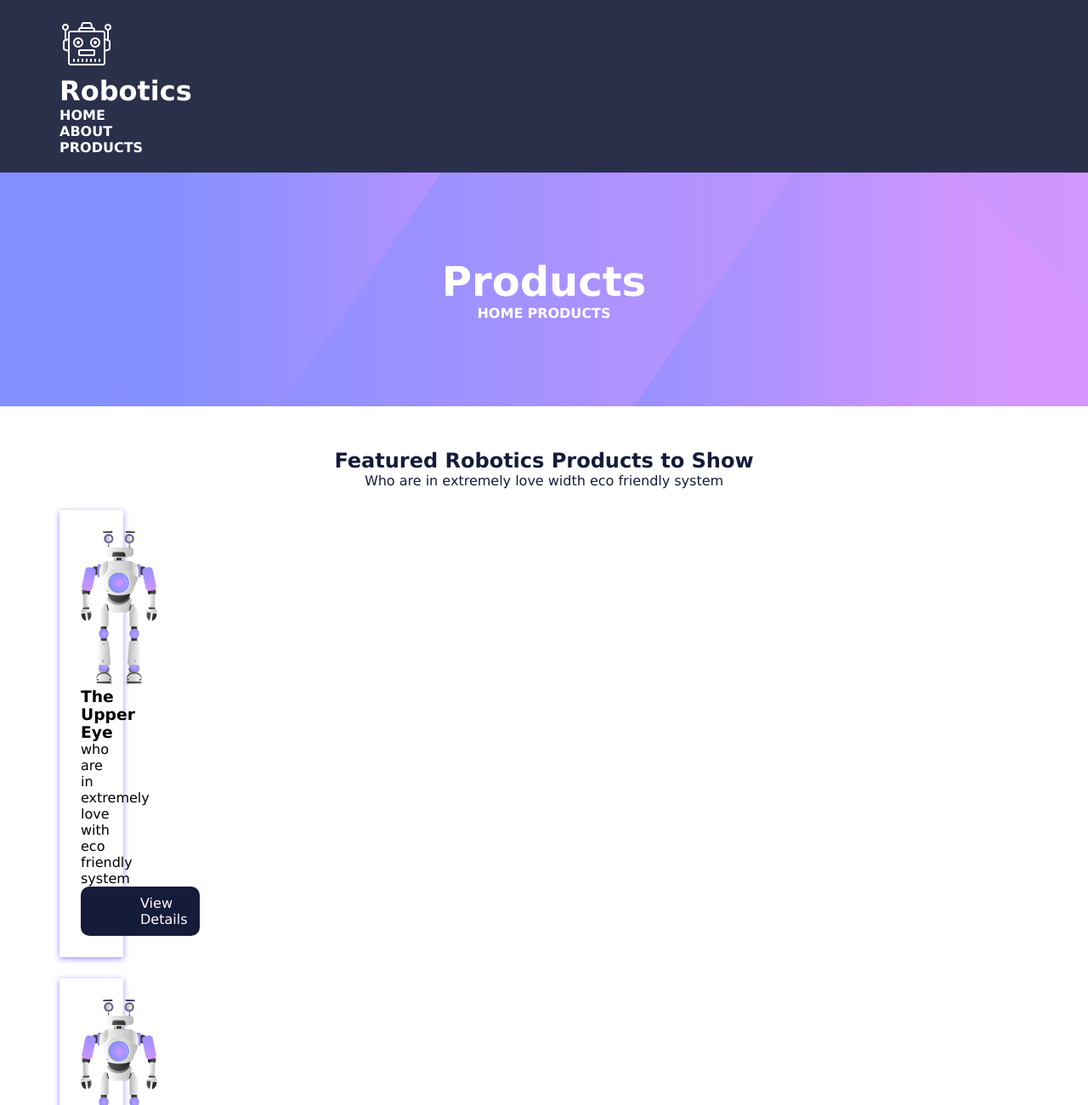
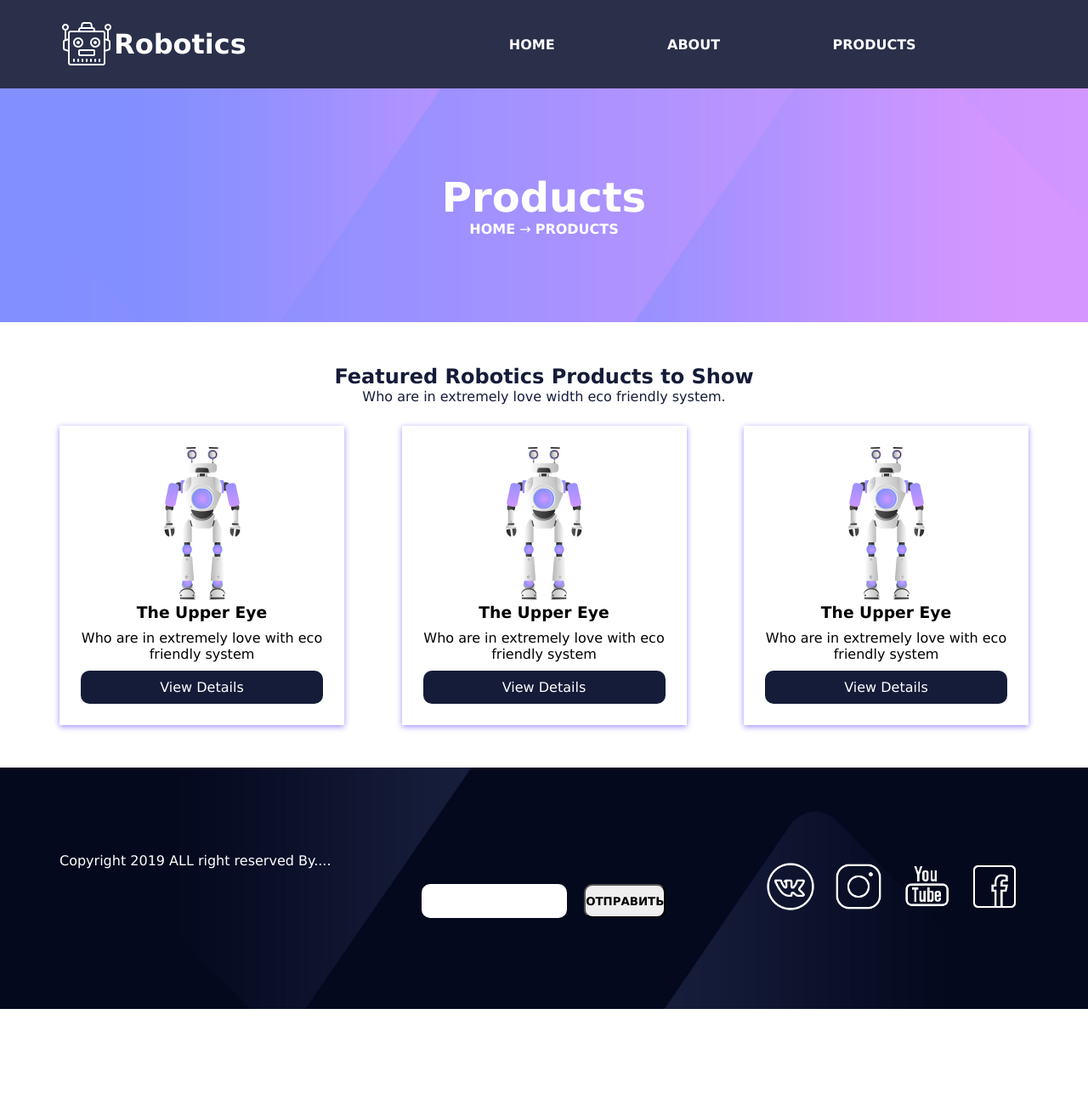
Before and after one commit to cicimor/MAXIMUM-practical-task, a plain HTML site: page index.html in a window 1280 px wide. Shown: the top 1300 px of the page at 85% size. After the commit the page ends 1187 px from the top, so only its background shows below. Drawn offline with Linux system fonts and the light colour scheme.

Commit message:
финал

```diff
--- /dev/null
+++ b/index.css
@@ -0,0 +1,109 @@
+*{
+    font-family: Verdana, Geneva, Tahoma, sans-serif;
+    margin:0;
+    padding: 0;
+}
+
+.container{
+    max-width: 1140px;
+    padding: 0 15px;
+    margin: 0 auto;
+}
+
+/* HEADER */
+
+.header{
+    width:100%;
+    color: white;
+    padding: 20px;
+    background: #151c39e8;
+	box-sizing: border-box;
+}
+
+.menu-item{
+    list-style: none;
+}
+
+.menu-link{
+    color: white;
+    text-decoration: none;
+}
+
+/* Дополнительно */
+
+.menu-link{
+    text-transform: uppercase;
+    font-weight: bold;
+}
+
+/* BANNER */
+
+.banner-section{
+    padding: 100px 0;
+    background: url(img/banner-bg.jpg);
+    background-size: cover;
+    background-position: center;
+}
+
+.banner-title{
+    font-size: 48px;
+}
+.banner-title, .banner-description{
+    text-align: center;
+    color: white;
+}
+
+/* CARDS */
+
+.cards-section{
+    padding: 50px 0px;
+}
+
+.cards-title, .cards-description{
+    color: #151c39;
+    text-align: center;
+}
+
+.card{
+    padding: 25px;
+    margin-top: 25px;
+    width: 25%;
+    background: white;
+    box-shadow: 0px 2px 7px 0px #9e90ff;
+    text-align: center;
+}
+
+.card-link{
+    text-decoration: none;
+    color: white;
+}
+
+.card-button{
+    text-align: center;
+    background: #151c39;
+    padding: 10px 70px;
+    border-radius: 10px;
+}
+
+
+.card-title, .card-text{
+    margin-bottom: 10px;
+}
+
+/* Дополнительно */
+
+.card-button{
+    cursor: pointer;
+}
+
+/* FOOTER */
+
+.footer{
+    background: url(img/footer-bg.jpg);
+    background-size: cover;
+    padding: 100px 0px;
+}
+
+.copyright{
+    color: white;
+}
--- a/index.html
+++ b/index.html
@@ -2,113 +2,138 @@
 <html lang="en">
 
 <head>
-
     <meta charset="UTF-8">
     <meta name="viewport" content="width=device-width, initial-scale=1.0">
-    <link rel="stylesheet" href="style/style.css">
-    <title>Document</title>
+    <meta http-equiv="X-UA-Compatible" content="ie=edge">
+    <title>Robotics</title>
+    <link rel='stylesheet' href='index.css'>
+    <link rel="stylesheet" href="index2.css">
+
 </head>
 
 <body>
-    <header class="header">
-        <div class="container">
-            <div class="header-logo">
-                <img class="logo-img" src="img/logo.png" alt="">
-                <h1 class="logo-title">Robotics</h1>
+
+    <header class='header'>
+
+
+        <div class='container'>
+            <div class='header-row'>
+                <div class='header-logo'>
+                    <img class='logo' src='img/logo.png'></img>
+                    <h1 class='logo-title'>Robotics</h1>
                 </div>
-            <div class="header-menu">
-                <ul class="menu">
-                    <li class="menu-item">
-                        <a href="#" class="menu-link">Home</a>
+
+                <div class='header-menu'>
+                    <ul class='menu'>
+                        <li class='menu-item'>
+                            <a class='menu-link' href='#'>Home</a>
                         </li>
-                    <li class="menu-item">
-                        <a href="#" class="menu-link">About</a>
+                        <li class='menu-item'>
+                            <a class='menu-link' href='#'>About</a>
                         </li>
-                    <li class="menu-item">
-                        <a href="#" class="menu-link">Products</a>
+                        <li class='menu-item'>
+                            <a class='menu-link' href='#metka'>Products</a>
                         </li>
                     </ul>
                 </div>
+
             </div>
+        </div>
+
     </header>
-    <main class="main">
-        <section class="banner-section">
-            <div class="container">
-                <div class="banner-text">
-                    <h1 class="banner-title">Products</h1>
-                    <div class="banner-description">
-                        <a href="#" class="menu-link">Home</a>
-                        <a href="#" class="menu-link">Products</a>
+
+    <main class='main'>
+
+        <section class='banner-section'>
+            <div class='container'>
+                <div class='banner-text'>
+                    <h1 class='banner-title'>Products</h1>
+                    <div class='banner-description'>
+                        <a href='#' class='menu-link'>Home</a> &#x2192 <a href='#' class='menu-link'>Products</a>
                     </div>
                 </div>
             </div>
         </section>
-        <section class="cards-section">
-            <div class="container">
-                <div class="cards-text">
-                    <h1 class="cards-title">Featured Robotics Products to Show</h1>
-                    <div class="cards-description">
-                        Who are in extremely love width eco friendly system
+
+        <section class='cards-section'>
+            <a name='metka'>
+                <div class='container'>
+                    <a name='metka'></a>
+                    <div class='cards-text'>
+                        <h1 class='cards-title'>Featured Robotics Products to Show</h1>
+                        <div class='cards-description'>Who are in extremely love width eco friendly system.</div>
+                    </div>
+
+                    <div class='cards'>
+                        <div class='cards-row'>
+                            <div class='card'>
+
+                                <img class='card-img' src="img/p1.png">
+                                <div class='card-body'>
+                                    <h3 class='card-title'>The Upper Eye</h3>
+                                    <div class='card-text'>Who are in extremely love with eco friendly system</div>
+                                    <div class='card-button'>
+                                        <a class='card-link' href='#'>View Details</a>
                                     </div>
                                 </div>
-                <div class="cards">
-                    <div class="cards-row">
-                        <div class="card">
-                            <img class="card-img" src="img/p1.png" alt="">
-                            <div class="card-body">
-                                <h3 class="card-titlt">The Upper Eye</h3>
-                                <div class="card-text">
-                                    who are in extremely love with eco friendly system
+
                             </div>
-                                <div class="card-button">
-                                    <a href="#" class="card-link">View Details</a>
+                            <div class='card'>
+
+                                <img class='card-img' src="img/p1.png">
+                                <div class='card-body'>
+                                    <h3 class='card-title'>The Upper Eye</h3>
+                                    <div class='card-text'>Who are in extremely love with eco friendly system</div>
+                                    <div class='card-button'>
+                                        <a class='card-link' href='#'>View Details</a>
                                     </div>
                                 </div>
+
+                            </div>
+                            <div class='card'>
+
+                                <img class='card-img' src="img/p1.png">
+                                <div class='card-body'>
+                                    <h3 class='card-title'>The Upper Eye</h3>
+                                    <div class='card-text'>Who are in extremely love with eco friendly system</div>
+                                    <div class='card-button'>
+                                        <a class='card-link' href='#'>View Details</a>
                                     </div>
                                 </div>
-                </div>
-                <div class="cards">
-                    <div class="cards-row">
-                        <div class="card">
-                            <img class="card-img" src="img/p1.png" alt="">
-                            <div class="card-body">
-                                <h3 class="card-titlt">The Upper Eye</h3>
-                                <div class="card-text">
-                                    who are in extremely love with eco friendly system
-                                </div>
-                                <div class="card-button">
-                                    <a href="#" class="card-link">View Details</a>
+
                             </div>
                         </div>
+
                     </div>
-                    </div>
-                </div>
-                <div class="cards">
-                    <div class="cards-row">
-                        <div class="card">
-                            <img class="card-img" src="img/p1.png" alt="">
-                            <div class="card-body">
-                                <h3 class="card-titlt">The Upper Eye</h3>
-                                <div class="card-text">
-                                    who are in extremely love with eco friendly system
-                                </div>
-                                <div class="card-button">
-                                    <a href="#" class="card-link">View Details</a>
-                                </div>
-                            </div>
-                        </div>
-                    </div>
-                </div>
+
                 </div>
         </section>
+
     </main>
-    <footer class="footer">
-        <div class="container">
-            <div class="copyright">
-                2019 ALL right reserved
+
+    <footer class='footer'>
+        <div class='container'>
+            <div class='footer-row'>
+                <div class='copyright'>Copyright 2019 ALL right reserved By....</div>
+
+                <div class="footer-search">
+                    <input type="text" class="footer-search-input">
+                    <button class="footer-search-button">Отправить</button>
+                </div>
+
+                <div class="social-networks">
+                    <a href="#"><img class="footer-logo" src="img/vk.png"></a>
+                    <a href="#"><img class="footer-logo" src="img/instagram.png"></a>
+                    <a href="#"><img class="footer-logo" src="img/youtube.png"></a>
+                    <a href="#"><img class="footer-logo" src="img/facebook.png"></a>
+                </div>
+
+
             </div>
         </div>
     </footer>
+
+
 </body>
 
 </html>
--- /dev/null
+++ b/index2.css
@@ -0,0 +1,78 @@
+/* HEADER */
+
+.menu {
+    display: flex;
+    flex-direction: row;
+    justify-content: space-evenly;
+}
+
+.header-row {
+    display: flex;
+    flex-direction: row;
+    align-items: center;
+}
+
+.header-logo {
+    display: flex;   /* Включение flexbox */
+    flex-direction: row; /* направление расположения блоков относительно oX слева направо */
+    align-items: center;
+    flex-grow: 1;
+}
+
+.logo-img {
+    margin-right: 40px;
+}
+
+.header-menu {
+    flex-grow: 3;
+}
+
+/* CARDS */
+
+.cards-row {
+    display: flex;
+    flex-direction: row;
+    justify-content: space-between;
+}
+
+/* FOOTER */
+
+.footer-row {
+    display: flex;
+    flex-direction: row;
+    justify-content: space-between;
+}
+
+.social-networks {
+    display: flex;
+    justify-content: flex-end;
+}
+
+.footer-logo {
+    margin: 10px;
+    width: 60px;
+    height: 60px;
+}
+
+.footer-search {
+    display: flex;
+    justify-content: space-between;
+    margin-top: 30px;
+    align-items: center;
+}
+
+.footer-search-input {
+    height: 40px;
+    flex-grow: 3;
+    margin-right: 20px;
+    border-radius: 10px;
+    border: none;
+}
+
+.footer-search-button {
+    height: 40px;
+    flex-grow: 2;
+    border-radius: 10px;
+    text-transform: uppercase;
+    font-weight: bold;
+}
--- a/style/style.css
+++ /dev/null
@@ -1,76 +0,0 @@
-* {
-    font-family: Verdana, Geneva, Tahoma, sans-serif;
-    margin: 0;
-    padding: 0;
-}
-
-.header {
-    width: 100%;
-    color: white;
-    padding: 20px;
-    background: #151c39e8;
-    box-sizing: border-box;
-}
-
-.menu-item {
-    list-style: none;
-}
-
-.menu-link {
-    color: white;
-    text-transform: uppercase;
-    font-weight: bold;
-    text-decoration: none;
-}
-
-.container {
-    max-width: 1140px;
-    padding: 0 15px;
-    margin: 0 auto;
-}
-
-.banner-title, .banner-description {
-    text-align: center;
-    color: white;
-}
-
-.banner-title {
-    font-size: 48px;
-}
-
-.banner-section {
-    padding: 100px 0;
-    background: url(/img/banner-bg.jpg);
-    background-size: cover;
-    background-position: center;
-}
-
-.cards-section {
-    padding: 50px 0px;
-}
-
-.cards-title, .cards-description {
-    color: #151c39;
-    text-align: center;
-}
-
-.card {
-    padding: 25px;
-    margin-top: 25px;
-    width: 25px;
-    background: white;
-    box-shadow: 0px 2px 7px 0px #9e90ff;
-}
-
-.card-link {
-    text-decoration: none;
-    color: white;
-}
-
-.card-button {
-    text-align: center;
-    background: #151c39;
-    padding: 10px 70px;
-    border-radius: 10px;
-    cursor: pointer;
-}
```
Lines whose indentation alone changed are shown as unchanged.
